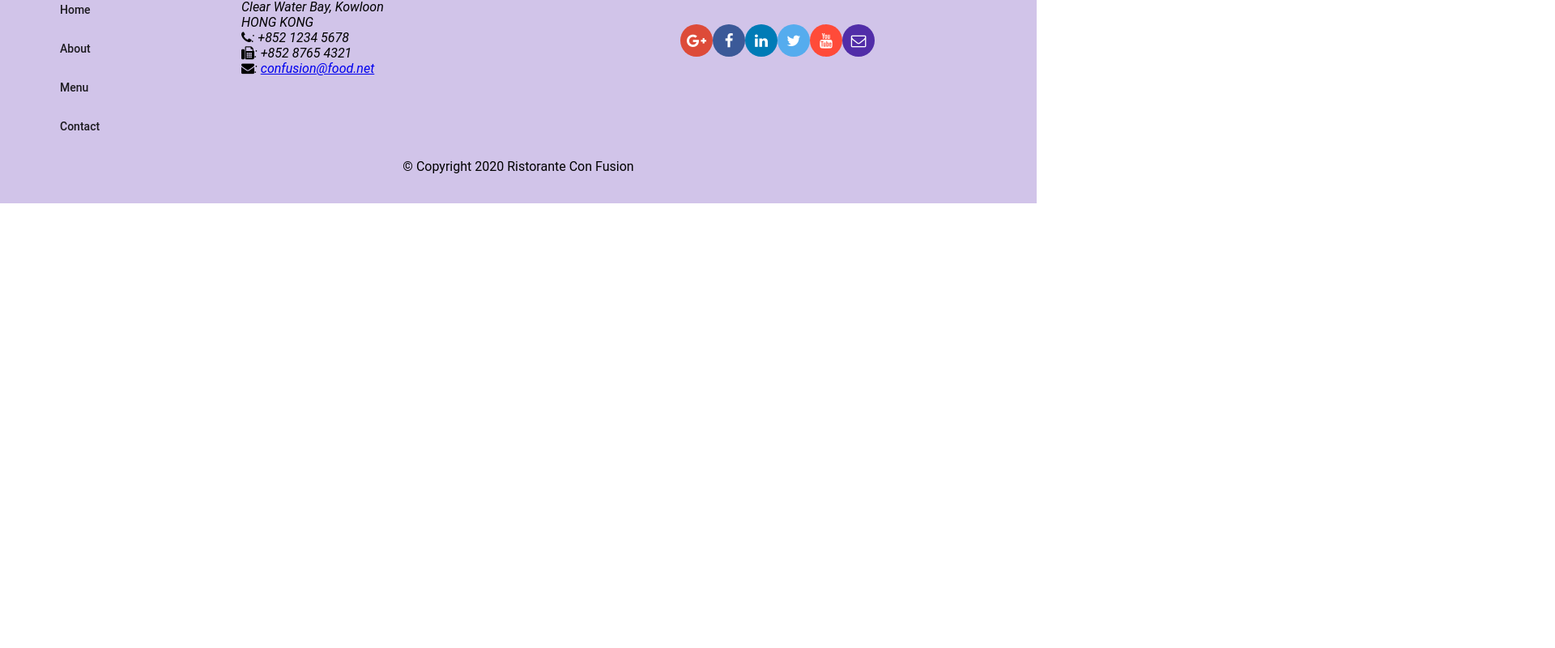
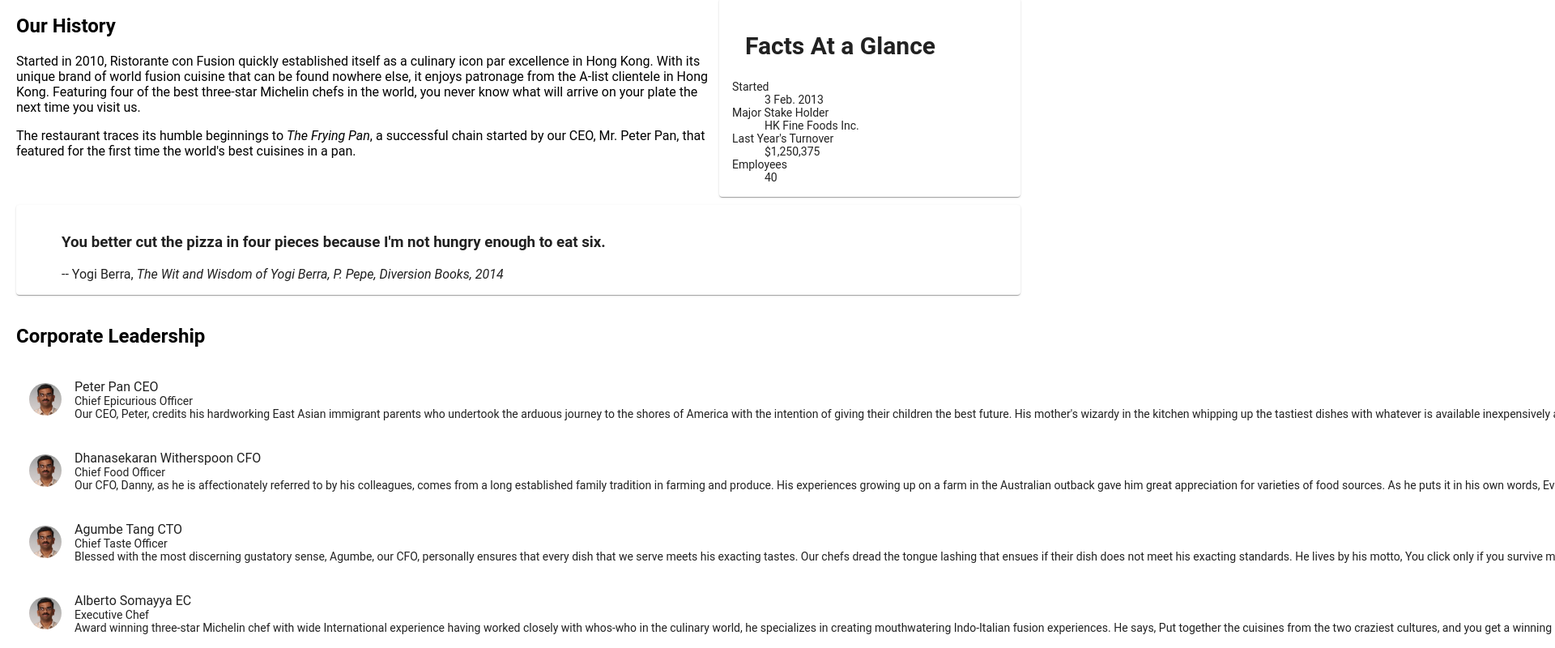
Before and after one commit to Sourav189/Angular-Project, an Angular app: page /about in a window 1280 px wide. Before the commit this address led to /. Shown: the part 440-1240 px from the top of the page at 81% size, 1920 px wide, since content can reach past the window. Before the commit the page ends 800 px from the top, so only its background shows below. Built offline with nearby package versions, Linux system fonts and the light colour scheme.

Commit message:
Assignment 2

```diff
--- a/src/app/about/about.component.html
+++ b/src/app/about/about.component.html
@@ -1,3 +1,74 @@
-<p>
-  about works!
-</p>
+<div class="container"
+  fxLayout="column"
+  fxLayoutGap="10px">
+
+  <div fxFlex>
+    <div>
+        <h3>About Us</h3>
+        <hr>
+    </div>
+  </div>
+
+  <div fxFlex>
+    <div fxLayout="column" fxLayout.gt-sm="row">
+      <div fxFlex="70">
+        <h2>Our History</h2>
+        <p>Started in 2010, Ristorante con Fusion quickly established itself as a culinary icon par excellence in Hong Kong. With its unique brand of world fusion cuisine that can be found nowhere else, it enjoys patronage from the A-list clientele in Hong Kong.  Featuring four of the best three-star Michelin chefs in the world, you never know what will arrive on your plate the next time you visit us.</p>
+        <p>The restaurant traces its humble beginnings to <em>The Frying Pan</em>, a successful chain started by our CEO, Mr. Peter Pan, that featured for the first time the world's best cuisines in a pan.</p>
+      </div>
+      <div fxFlex="30">
+        <mat-card>
+          <mat-card-header>
+            <mat-card-title>
+            <h2>Facts At a Glance</h2>
+            </mat-card-title>
+          </mat-card-header>
+          <mat-card-content>
+            <dl>
+              <dt>Started</dt>
+              <dd>3 Feb. 2013</dd>
+              <dt>Major Stake Holder</dt>
+              <dd>HK Fine Foods Inc.</dd>
+              <dt>Last Year's Turnover</dt>
+              <dd>$1,250,375</dd>
+              <dt>Employees</dt>
+              <dd>40</dd>
+            </dl>
+          </mat-card-content>
+        </mat-card>
+      </div>
+    </div>
+  </div>
+
+  <div fxFlex>
+    <mat-card>
+      <blockquote>
+        <h3>You better cut the pizza in four pieces because
+            I'm not hungry enough to eat six.</h3>
+        <footer>-- Yogi Berra,
+          <cite>The Wit and Wisdom of Yogi Berra,
+            P. Pepe, Diversion Books, 2014</cite>
+        </footer>
+      </blockquote>
+    </mat-card>
+  </div>
+
+
+  <div fxFlex>
+
+    <mat-list fxFlex>
+    <h2>Corporate Leadership</h2>
+      <mat-list-item *ngFor="let leader of leaders">
+        <img matListAvatar src = {{leader.image}} alt = {{leader.name}}>
+        <h2 matLine> <span>{{leader.name}}  {{leader.abbr}}</span> </h2>
+        <p matLine>
+          <span> {{leader.designation}}</span>
+        </p>
+        <p matLine> <span>{{leader.description }} </span> </p>
+
+      </mat-list-item>
+
+
+    </mat-list>
+  </div>
+</div>
--- a/src/app/about/about.component.ts
+++ b/src/app/about/about.component.ts
@@ -1,4 +1,9 @@
 import { Component, OnInit } from '@angular/core';
+
+import { Leader } from '../shared/leader';
+
+import { LeaderService } from "../services/leader.service";
+
 
 @Component({
   selector: 'app-about',
@@ -6,10 +11,14 @@
   styleUrls: ['./about.component.scss']
 })
 export class AboutComponent implements OnInit {
+  leaders: Leader[] ;
 
-  constructor() { }
+  selectedLeader: Leader;
+  constructor(private leaderService : LeaderService) { }
 
   ngOnInit() {
+    this.leaders = this.leaderService.getLeaders();
   }
 
+
 }
--- a/src/app/app-routing/routes.ts
+++ b/src/app/app-routing/routes.ts
@@ -14,6 +14,7 @@
 
     { path: 'dishdetail/:id',     component: DishdetailsComponent },
     {path : 'contactus', component: ContactComponent},
+      {path : 'about', component: AboutComponent},
 
     {path : '',redirectTo : '/home',pathMatch :'full'}
 ];
--- a/src/app/app.module.ts
+++ b/src/app/app.module.ts
@@ -23,6 +23,7 @@
 
 import { DishService } from "./services/dish.service";
 import { PromotionService } from "./services/promotion.service";
+import { LeaderService } from "./services/leader.service";
 import { AppRoutingModule } from './app-routing/app-routing.module';
 
 
@@ -52,7 +53,8 @@
   ],
   providers: [
     DishService,
-    PromotionService
+    PromotionService,
+    LeaderService
   ],//provide all the services
   bootstrap: [AppComponent]
 })
--- a/src/app/footer/footer.component.html
+++ b/src/app/footer/footer.component.html
@@ -10,7 +10,7 @@
         <h4>Links</h4>
         <mat-list>
           <mat-list-item><a mat-button routerLink='/home'>Home</a></mat-list-item>
-          <mat-list-item><a mat-button>About</a></mat-list-item>
+          <mat-list-item><a mat-button routerLink='/about'>About</a></mat-list-item>
           <mat-list-item><a mat-button routerLink='/menu'>Menu</a></mat-list-item>
           <mat-list-item><a mat-button routerLink='/contactus'>Contact</a></mat-list-item>
         </mat-list>
--- a/src/app/header/header.component.html
+++ b/src/app/header/header.component.html
@@ -1,7 +1,7 @@
 <mat-toolbar color="primary">
   <span><img src="/assets/images/logo.png" height=30 width=41></span>
   <a mat-button routerLinkActive="active" routerLink='/home'><span class="fa fa-home fa-lg"></span> Home</a>
-  <a mat-button><span class="fa fa-info fa-lg"></span> About</a>
+  <a mat-button routerLinkActive="active" routerLink='/about' ><span class="fa fa-info fa-lg"></span> About</a>
   <a mat-button routerLinkActive="active" routerLink='/menu'><span class="fa fa-list fa-lg"></span> Menu</a>
   <a mat-button routerLinkActive="active" routerLink='/contactus'><span class="fa fa-address-card fa-lg"></span> Contact</a>
 </mat-toolbar>
--- a/src/app/home/home.component.html
+++ b/src/app/home/home.component.html
@@ -33,4 +33,21 @@
   </mat-card-content>
 </mat-card>
 
+<mat-card *ngIf="leader" fxFlex>
+  <mat-card-header>
+    <div mat-card-avatar></div>
+    <mat-card-title>
+      <h3>{{leader.name | uppercase}}</h3>
+    </mat-card-title>
+  </mat-card-header>
+  <img mat-card-image src={{leader.image}} alt={{leader.name}}>
+  <mat-card-content>
+    <p>
+      {{leader.designation}}
+      </p>
+    <p>{{leader.description}}
+    </p>
+  </mat-card-content>
+</mat-card>
+
 </div>
--- a/src/app/home/home.component.ts
+++ b/src/app/home/home.component.ts
@@ -4,6 +4,9 @@
 import { DishService } from '../services/dish.service';
 import { Promotion } from '../shared/promotion';
 import { PromotionService } from '../services/promotion.service';
+import { Leader } from '../shared/leader';
+
+import { LeaderService } from "../services/leader.service";
 
 @Component({
   selector: 'app-home',
@@ -14,11 +17,14 @@
 
   dish: Dish;
   promotion: Promotion;
+  leader:Leader;
   constructor(private dishservice: DishService,
-     private promotionservice: PromotionService) { }
+     private promotionservice: PromotionService,
+   private leaderService: LeaderService) { }
 
    ngOnInit() {
      this.dish = this.dishservice.getFeaturedDish();
      this.promotion = this.promotionservice.getFeaturedPromotion();
+     this.leader = this.leaderService.getFeaturedLeader();
    }
 }
--- /dev/null
+++ b/src/app/services/leader.service.ts
@@ -0,0 +1,23 @@
+import { Injectable } from '@angular/core';
+
+import { Leader } from '../shared/leader';
+import { LEADERS } from '../shared/leaders';
+
+@Injectable({
+  providedIn: 'root'
+})
+export class LeaderService {
+
+  constructor() { }
+  getLeaders(): Leader[] {
+   return LEADERS;
+ }
+
+ getLeader(id: string) : Leader {
+   return LEADERS.filter((leader) => (leader.id === id))[0];
+ }
+
+ getFeaturedLeader(): Leader {
+   return LEADERS.filter((leader) => leader.featured)[0];
+ }
+}
--- /dev/null
+++ b/src/app/shared/leader.ts
@@ -0,0 +1,11 @@
+
+
+export class Leader {
+  id:string;
+  name:string;
+  image: string;
+  designation: string;
+  abbr:string;
+  featured: boolean;
+  description: string;
+}
--- /dev/null
+++ b/src/app/shared/leaders.ts
@@ -0,0 +1,44 @@
+import { Leader } from './leader';
+
+export const LEADERS: Leader[] =[
+    {
+      id: '0',
+      name: 'Peter Pan',
+      image: '/assets/images/alberto.png',
+      designation: 'Chief Epicurious Officer',
+      abbr: 'CEO',
+      featured: false,
+      // tslint:disable-next-line:max-line-length
+      description: 'Our CEO, Peter, credits his hardworking East Asian immigrant parents who undertook the arduous journey to the shores of America with the intention of giving their children the best future. His mother\'s wizardy in the kitchen whipping up the tastiest dishes with whatever is available inexpensively at the supermarket, was his first inspiration to create the fusion cuisines for which The Frying Pan became well known. He brings his zeal for fusion cuisines to this restaurant, pioneering cross-cultural culinary connections.'
+    },
+    {
+      id: '1',
+      name: 'Dhanasekaran Witherspoon',
+      image: '/assets/images/alberto.png',
+      designation: 'Chief Food Officer',
+      abbr: 'CFO',
+      featured: false,
+      // tslint:disable-next-line:max-line-length
+      description: 'Our CFO, Danny, as he is affectionately referred to by his colleagues, comes from a long established family tradition in farming and produce. His experiences growing up on a farm in the Australian outback gave him great appreciation for varieties of food sources. As he puts it in his own words, Everything that runs, wins, and everything that stays, pays!'
+    },
+    {
+      id: '2',
+      name: 'Agumbe Tang',
+      image: '/assets/images/alberto.png',
+      designation: 'Chief Taste Officer',
+      abbr: 'CTO',
+      featured: false,
+      // tslint:disable-next-line:max-line-length
+      description: 'Blessed with the most discerning gustatory sense, Agumbe, our CFO, personally ensures that every dish that we serve meets his exacting tastes. Our chefs dread the tongue lashing that ensues if their dish does not meet his exacting standards. He lives by his motto, You click only if you survive my lick.'
+    },
+    {
+      id: '3',
+      name: 'Alberto Somayya',
+      image: '/assets/images/alberto.png',
+      designation: 'Executive Chef',
+      abbr: 'EC',
+      featured: true,
+      // tslint:disable-next-line:max-line-length
+      description: 'Award winning three-star Michelin chef with wide International experience having worked closely with whos-who in the culinary world, he specializes in creating mouthwatering Indo-Italian fusion experiences. He says, Put together the cuisines from the two craziest cultures, and you get a winning hit! Amma Mia!'
+    }
+  ];
```
Also changed, not shown: 1 other file (tests, documents, lock files or other folders).
